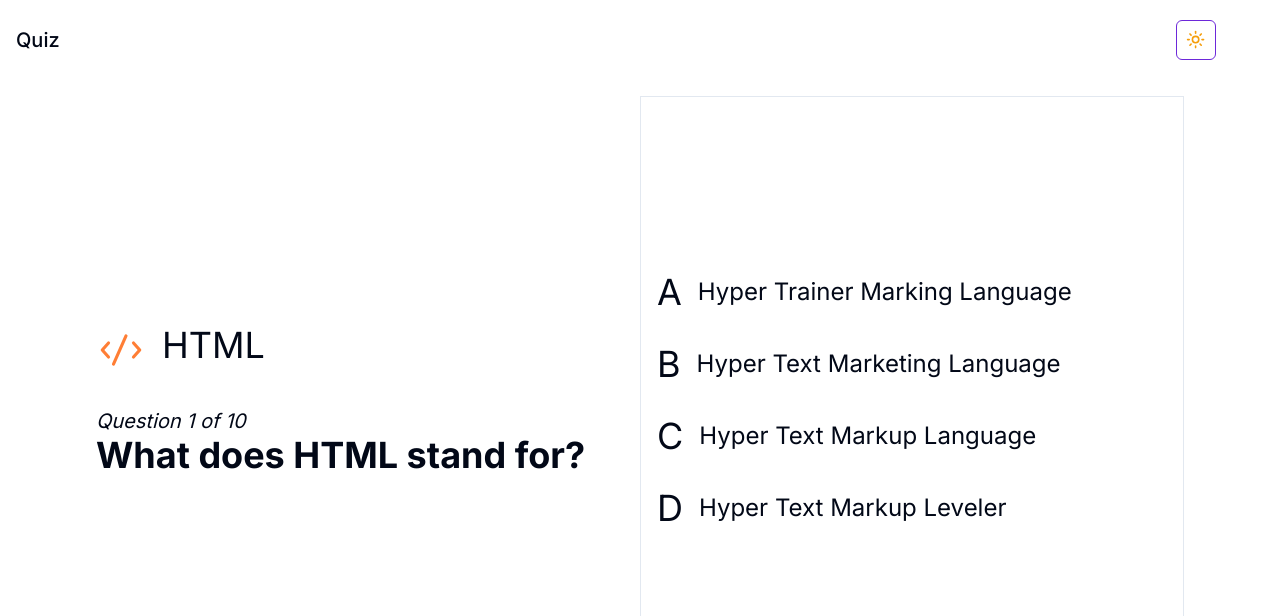
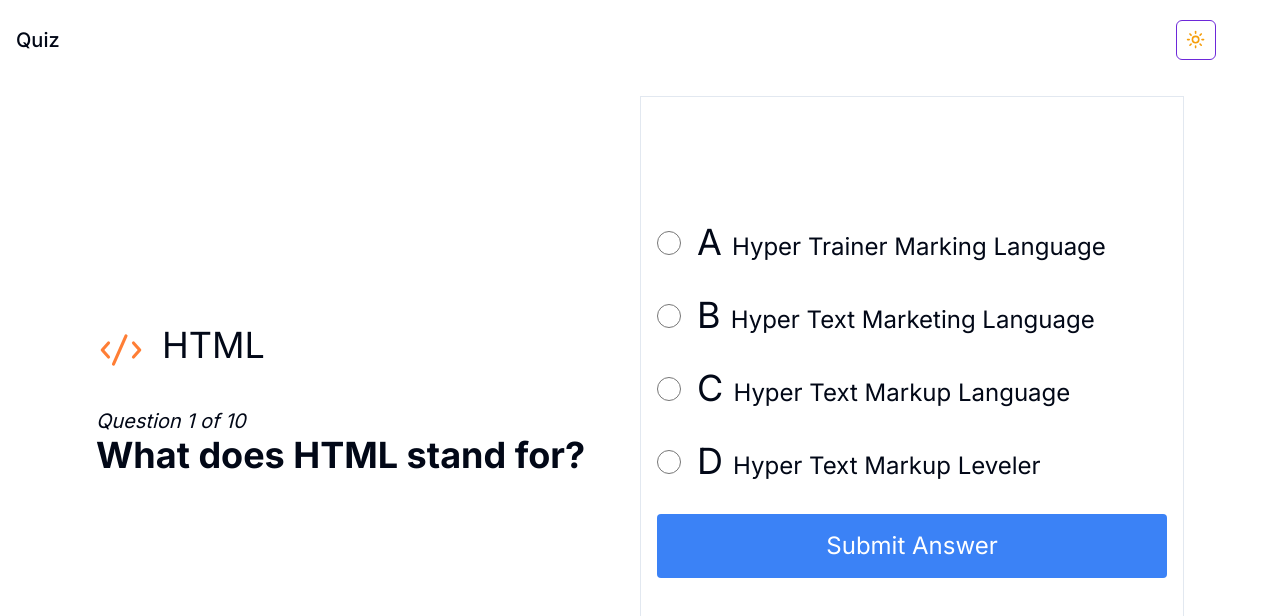
Before and after one commit to ajarek/next-14-ep15-frontend-quiz, a Next.js app: page /html in a window 1280 px wide. Shown: the top 616 px of the page. Built offline with nearby package versions, Linux system fonts and the light colour scheme.

Commit message:
added form inputs radio

```diff
--- a/app/html/page.tsx
+++ b/app/html/page.tsx
@@ -6,8 +6,8 @@ import { useState } from 'react'
 import Image from 'next/image'
 const Html = () => {
   const { data, pending, error } = useFetch('data.json')
-  const [numberQuestion,setNumberQuestion]=useState(0)
-  const [letters,setLetters]=useState(['A','B','C','D'])
+  const [numberQuestion, setNumberQuestion] = useState(0)
+  const [letters, setLetters] = useState(['A', 'B', 'C', 'D'])
 
   if (pending) {
     return <Loading />
@@ -16,14 +16,21 @@ const Html = () => {
   if (error) {
     return <p>Error: {error}</p>
   }
-  const dataHtml= [...data.quizzes].find((el:any)=>el.title==='HTML')
-  console.log(dataHtml);
-  const{questions ,icon} =dataHtml
-  const {question,options,answer}=questions[numberQuestion]
+  const dataHtml = [...data.quizzes].find((el: any) => el.title === 'HTML')
+
+  const { questions, icon } = dataHtml
+  const { question, options, answer } = questions[numberQuestion]
+
+ const handleSubmit=(e:any)=>{
+  e.preventDefault()
+  console.log(e);
+
+ }
+
   return (
     <main className=' min-h-screen -mt-20  p-24 grid grid-cols-2 place-items-center  '>
       <div className='w-full flex flex-col items-start '>
-        <h1  className=' flex text-4xl'>
+        <h1 className=' flex text-4xl'>
           <Image
             src={icon}
             alt={'icon '}
@@ -33,13 +40,34 @@ const Html = () => {
           />
           HTML
         </h1>
-        <p className='mt-8 text-xl italic'>Question {numberQuestion+1} of {questions.length}</p>
+        <p className='mt-8 text-xl italic'>
+          Question {numberQuestion + 1} of {questions.length}
+        </p>
         <h2 className='text-4xl font-bold '>{question}</h2>
       </div>
-      <div  className='w-full min-h-full flex flex-col items-center gap-8 justify-center border p-4'>
-       {options.map((el:string,index:number)=><div className='w-full flex justify-start items-center text-2xl ' key={index}><span className='mr-4 text-4xl'>{letters[index]}</span>{el}</div>
-       )}
+      <form onSubmit={handleSubmit} className='w-full min-h-full flex flex-col items-center gap-8 justify-center border p-4'>
+        {options.map((el: string, index: number) => (
+          <div
+            className='w-full flex justify-start items-center text-2xl '
+            key={index}
+          >
+            <input
+              type='radio'
+              name='radio'
+              id={letters[index]}
+              className='w-6 h-6'
+            />
+            <label
+              htmlFor={letters[index]}
+              className='ml-4 text-4xl'
+            >
+              <span className=''>{letters[index]} </span>
+              <span className='text-2xl'>{el}</span>
+            </label>
           </div>
+        ))}
+       <button className='w-full text-white text-2xl bg-blue-500 p-4 rounded-sm' type="submit">Submit Answer</button>
+      </form>
     </main>
   )
 }
```
Lines whose indentation alone changed are shown as unchanged.
